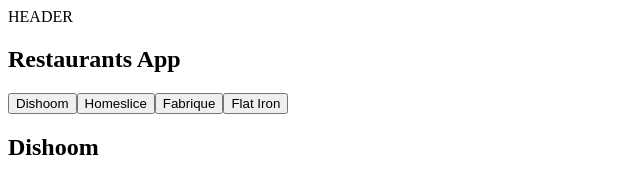
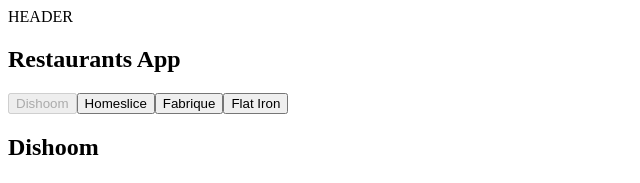
Before and after one commit to jowargi/react2025, a React (Vite) app: page / in a window 1280 px wide. Shown: the top 183 px of the page, without its empty margins (0-640 px from the left). Built offline with nearby package versions, Linux system fonts and the light colour scheme.

Commit message:
Added isDisabled prop to RestaurantTab

```diff
--- a/src/components/restaurantsPage/restaurantView/RestaurantView.jsx
+++ b/src/components/restaurantsPage/restaurantView/RestaurantView.jsx
@@ -10,6 +10,7 @@ export default function RestaurantView({ restaurants }) {
     <>
       <RestaurantTabs
         restaurants={restaurants}
+        activeRestaurant={activeRestaurant}
         setActiveRestaurant={setActiveRestaurant}
       />
       <Restaurant restaurant={activeRestaurant} />
--- a/src/components/restaurantsPage/restaurantView/restaurantTabs/RestaurantTabs.jsx
+++ b/src/components/restaurantsPage/restaurantView/restaurantTabs/RestaurantTabs.jsx
@@ -1,6 +1,10 @@
 import RestaurantTab from "./restaurantTab/RestaurantTab";
 
-export default function RestaurantTabs({ restaurants, setActiveRestaurant }) {
+export default function RestaurantTabs({
+  restaurants,
+  activeRestaurant,
+  setActiveRestaurant,
+}) {
   return (
     <div
       onClick={function (event) {
@@ -8,7 +12,11 @@ export default function RestaurantTabs({ restaurants, setActiveRestaurant }) {
       }}
     >
       {restaurants.map((restaurant) => (
-        <RestaurantTab key={restaurant.id} restaurant={restaurant} />
+        <RestaurantTab
+          key={restaurant.id}
+          restaurant={restaurant}
+          isDisabled={Object.is(restaurant.id, activeRestaurant.id)}
+        />
       ))}
     </div>
   );
--- a/src/components/restaurantsPage/restaurantView/restaurantTabs/restaurantTab/RestaurantTab.jsx
+++ b/src/components/restaurantsPage/restaurantView/restaurantTabs/restaurantTab/RestaurantTab.jsx
@@ -1,3 +1,7 @@
-export default function RestaurantTab({ restaurant }) {
-  return <button data-restaurant-id={restaurant.id}>{restaurant.name}</button>;
+export default function RestaurantTab({ restaurant, isDisabled }) {
+  return (
+    <button data-restaurant-id={restaurant.id} disabled={isDisabled}>
+      {restaurant.name}
+    </button>
+  );
 }
```
